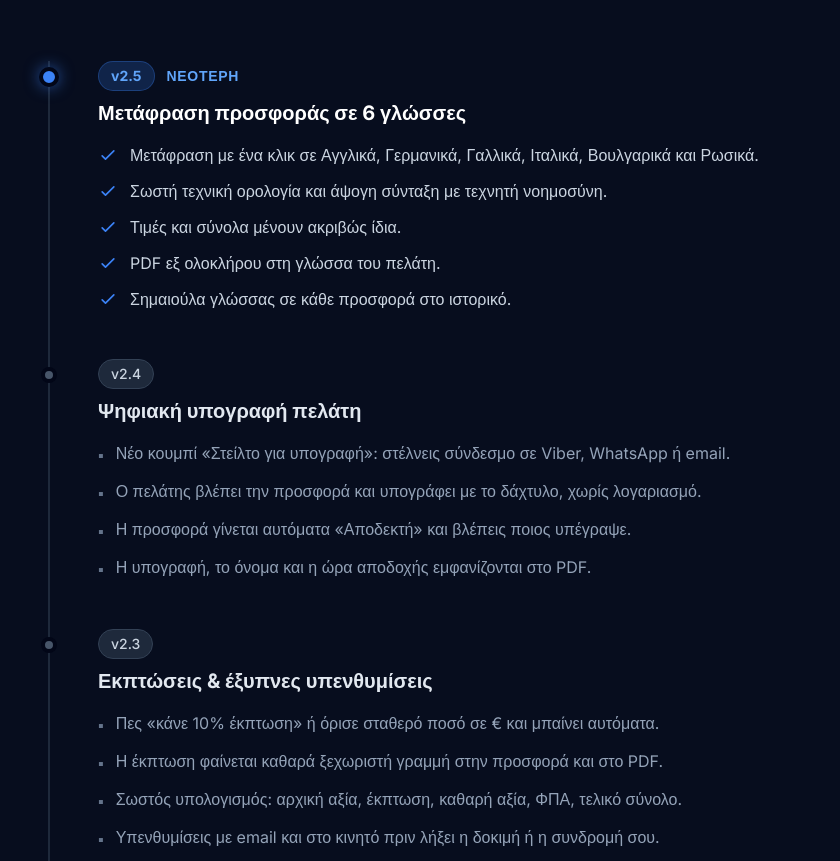
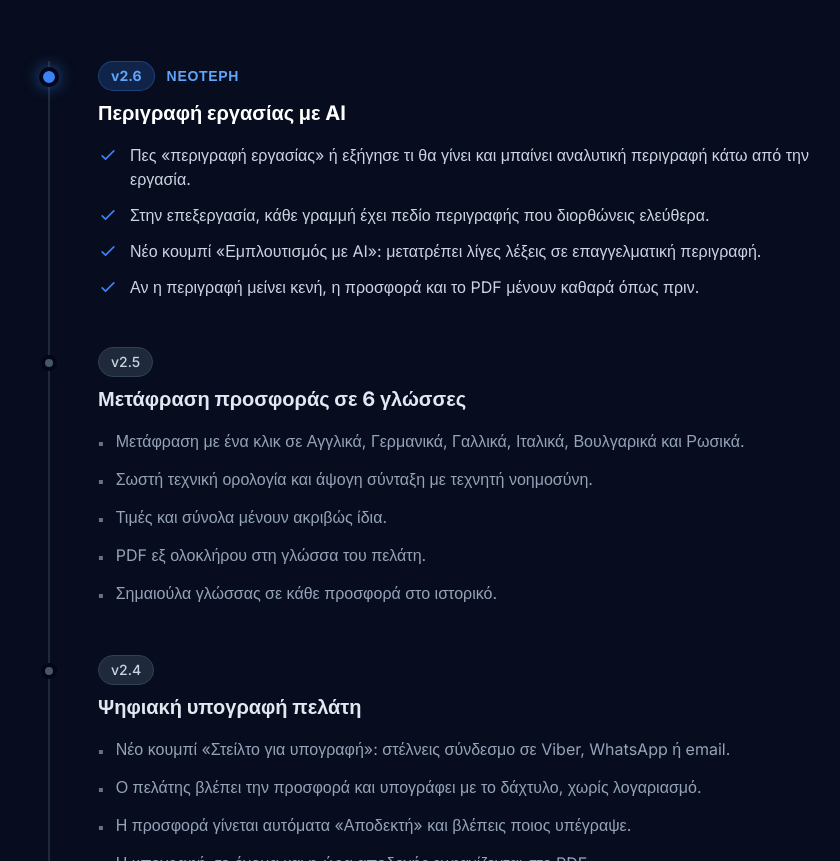
Before and after one commit to sakisgrafistas/prosfolanding, a plain HTML site: page index.html in a window 1280 px wide. Shown: the part 1639-2500 px from the top of the page, without its empty margins (192-1032 px from the left). Drawn offline with nearby package versions, Linux system fonts and the light colour scheme.

Commit message:
Update version details and descriptions in index.html

```diff
--- a/index.html
+++ b/index.html
@@ -176,41 +176,69 @@
             <!-- Timeline Container -->
             <div class="relative border-l-2 border-slate-800 ml-4 md:ml-6 space-y-12 pb-4">
 
-                <!-- Έκδοση 2.5 (Νέα) -->
+                <!-- Έκδοση 2.6 (Νέα) -->
                 <div class="fade-element relative pl-8 md:pl-12">
                     <div class="absolute -left-[11px] top-1.5 w-5 h-5 bg-blue-500 rounded-full border-4 border-slate-950 shadow-[0_0_15px_rgba(59,130,246,0.6)] z-10"></div>
                     <div class="flex flex-col sm:flex-row sm:items-center gap-3 mb-2">
-                        <span class="inline-block bg-blue-500/20 text-blue-400 font-bold px-3 py-1 rounded-full text-sm border border-blue-500/30 w-max">v2.5</span>
+                        <span class="inline-block bg-blue-500/20 text-blue-400 font-bold px-3 py-1 rounded-full text-sm border border-blue-500/30 w-max">v2.6</span>
                         <span class="text-blue-400 text-sm font-semibold uppercase tracking-wider">Νεότερη</span>
                     </div>
-                    <h3 class="text-xl font-bold text-white mb-4">Μετάφραση προσφοράς σε 6 γλώσσες</h3>
+                    <h3 class="text-xl font-bold text-white mb-4">Περιγραφή εργασίας με AI</h3>
 
                     <ul class="space-y-3 text-slate-300">
                         <li class="flex items-start">
                             <svg class="w-5 h-5 text-blue-500 mr-3 mt-0.5 shrink-0" fill="none" stroke="currentColor" viewBox="0 0 24 24"><path stroke-linecap="round" stroke-linejoin="round" stroke-width="2" d="M5 13l4 4L19 7"></path></svg>
+                            <span>Πες «περιγραφή εργασίας» ή εξήγησε τι θα γίνει και μπαίνει αναλυτική περιγραφή κάτω από την εργασία.</span>
+                        </li>
+                        <li class="flex items-start">
+                            <svg class="w-5 h-5 text-blue-500 mr-3 mt-0.5 shrink-0" fill="none" stroke="currentColor" viewBox="0 0 24 24"><path stroke-linecap="round" stroke-linejoin="round" stroke-width="2" d="M5 13l4 4L19 7"></path></svg>
+                            <span>Στην επεξεργασία, κάθε γραμμή έχει πεδίο περιγραφής που διορθώνεις ελεύθερα.</span>
+                        </li>
+                        <li class="flex items-start">
+                            <svg class="w-5 h-5 text-blue-500 mr-3 mt-0.5 shrink-0" fill="none" stroke="currentColor" viewBox="0 0 24 24"><path stroke-linecap="round" stroke-linejoin="round" stroke-width="2" d="M5 13l4 4L19 7"></path></svg>
+                            <span>Νέο κουμπί «Εμπλουτισμός με AI»: μετατρέπει λίγες λέξεις σε επαγγελματική περιγραφή.</span>
+                        </li>
+                        <li class="flex items-start">
+                            <svg class="w-5 h-5 text-blue-500 mr-3 mt-0.5 shrink-0" fill="none" stroke="currentColor" viewBox="0 0 24 24"><path stroke-linecap="round" stroke-linejoin="round" stroke-width="2" d="M5 13l4 4L19 7"></path></svg>
+                            <span>Αν η περιγραφή μείνει κενή, η προσφορά και το PDF μένουν καθαρά όπως πριν.</span>
+                        </li>
+                    </ul>
+                </div>
+
+                <!-- Έκδοση 2.5 -->
+                <div class="fade-element delay-100 relative pl-8 md:pl-12">
+                    <div class="absolute -left-[9px] top-2 w-4 h-4 bg-slate-600 rounded-full border-4 border-slate-950 z-10"></div>
+                    <div class="flex flex-col sm:flex-row sm:items-center gap-3 mb-2">
+                        <span class="inline-block bg-slate-800 text-slate-300 font-medium px-3 py-1 rounded-full text-sm border border-slate-700 w-max">v2.5</span>
+                    </div>
+                    <h3 class="text-xl font-bold text-slate-200 mb-4">Μετάφραση προσφοράς σε 6 γλώσσες</h3>
+
+                    <ul class="space-y-3 text-slate-400">
+                        <li class="flex items-start">
+                            <span class="text-slate-500 mr-3 mt-0.5 shrink-0">▪</span>
                             <span>Μετάφραση με ένα κλικ σε Αγγλικά, Γερμανικά, Γαλλικά, Ιταλικά, Βουλγαρικά και Ρωσικά.</span>
                         </li>
                         <li class="flex items-start">
-                            <svg class="w-5 h-5 text-blue-500 mr-3 mt-0.5 shrink-0" fill="none" stroke="currentColor" viewBox="0 0 24 24"><path stroke-linecap="round" stroke-linejoin="round" stroke-width="2" d="M5 13l4 4L19 7"></path></svg>
+                            <span class="text-slate-500 mr-3 mt-0.5 shrink-0">▪</span>
                             <span>Σωστή τεχνική ορολογία και άψογη σύνταξη με τεχνητή νοημοσύνη.</span>
                         </li>
                         <li class="flex items-start">
-                            <svg class="w-5 h-5 text-blue-500 mr-3 mt-0.5 shrink-0" fill="none" stroke="currentColor" viewBox="0 0 24 24"><path stroke-linecap="round" stroke-linejoin="round" stroke-width="2" d="M5 13l4 4L19 7"></path></svg>
+                            <span class="text-slate-500 mr-3 mt-0.5 shrink-0">▪</span>
                             <span>Τιμές και σύνολα μένουν ακριβώς ίδια.</span>
                         </li>
                         <li class="flex items-start">
-                            <svg class="w-5 h-5 text-blue-500 mr-3 mt-0.5 shrink-0" fill="none" stroke="currentColor" viewBox="0 0 24 24"><path stroke-linecap="round" stroke-linejoin="round" stroke-width="2" d="M5 13l4 4L19 7"></path></svg>
+                            <span class="text-slate-500 mr-3 mt-0.5 shrink-0">▪</span>
                             <span>PDF εξ ολοκλήρου στη γλώσσα του πελάτη.</span>
                         </li>
                         <li class="flex items-start">
-                            <svg class="w-5 h-5 text-blue-500 mr-3 mt-0.5 shrink-0" fill="none" stroke="currentColor" viewBox="0 0 24 24"><path stroke-linecap="round" stroke-linejoin="round" stroke-width="2" d="M5 13l4 4L19 7"></path></svg>
+                            <span class="text-slate-500 mr-3 mt-0.5 shrink-0">▪</span>
                             <span>Σημαιούλα γλώσσας σε κάθε προσφορά στο ιστορικό.</span>
                         </li>
                     </ul>
                 </div>
 
                 <!-- Έκδοση 2.4 -->
-                <div class="fade-element delay-100 relative pl-8 md:pl-12">
+                <div class="fade-element delay-200 relative pl-8 md:pl-12">
                     <div class="absolute -left-[9px] top-2 w-4 h-4 bg-slate-600 rounded-full border-4 border-slate-950 z-10"></div>
                     <div class="flex flex-col sm:flex-row sm:items-center gap-3 mb-2">
                         <span class="inline-block bg-slate-800 text-slate-300 font-medium px-3 py-1 rounded-full text-sm border border-slate-700 w-max">v2.4</span>
@@ -238,7 +266,7 @@
                 </div>
 
                 <!-- Έκδοση 2.3 -->
-                <div class="fade-element delay-200 relative pl-8 md:pl-12">
+                <div class="fade-element delay-300 relative pl-8 md:pl-12">
                     <div class="absolute -left-[9px] top-2 w-4 h-4 bg-slate-600 rounded-full border-4 border-slate-950 z-10"></div>
                     <div class="flex flex-col sm:flex-row sm:items-center gap-3 mb-2">
                         <span class="inline-block bg-slate-800 text-slate-300 font-medium px-3 py-1 rounded-full text-sm border border-slate-700 w-max">v2.3</span>
```
